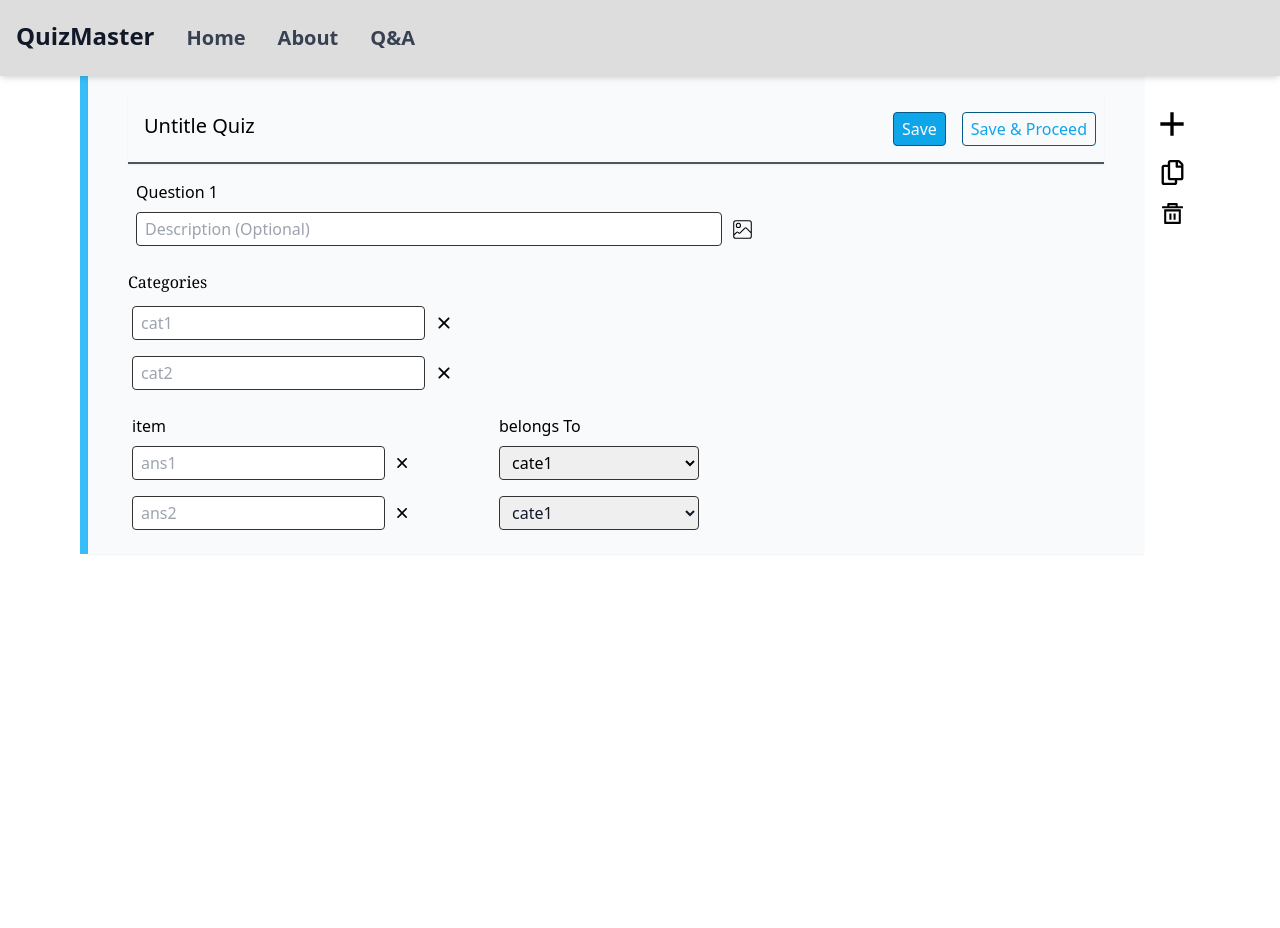
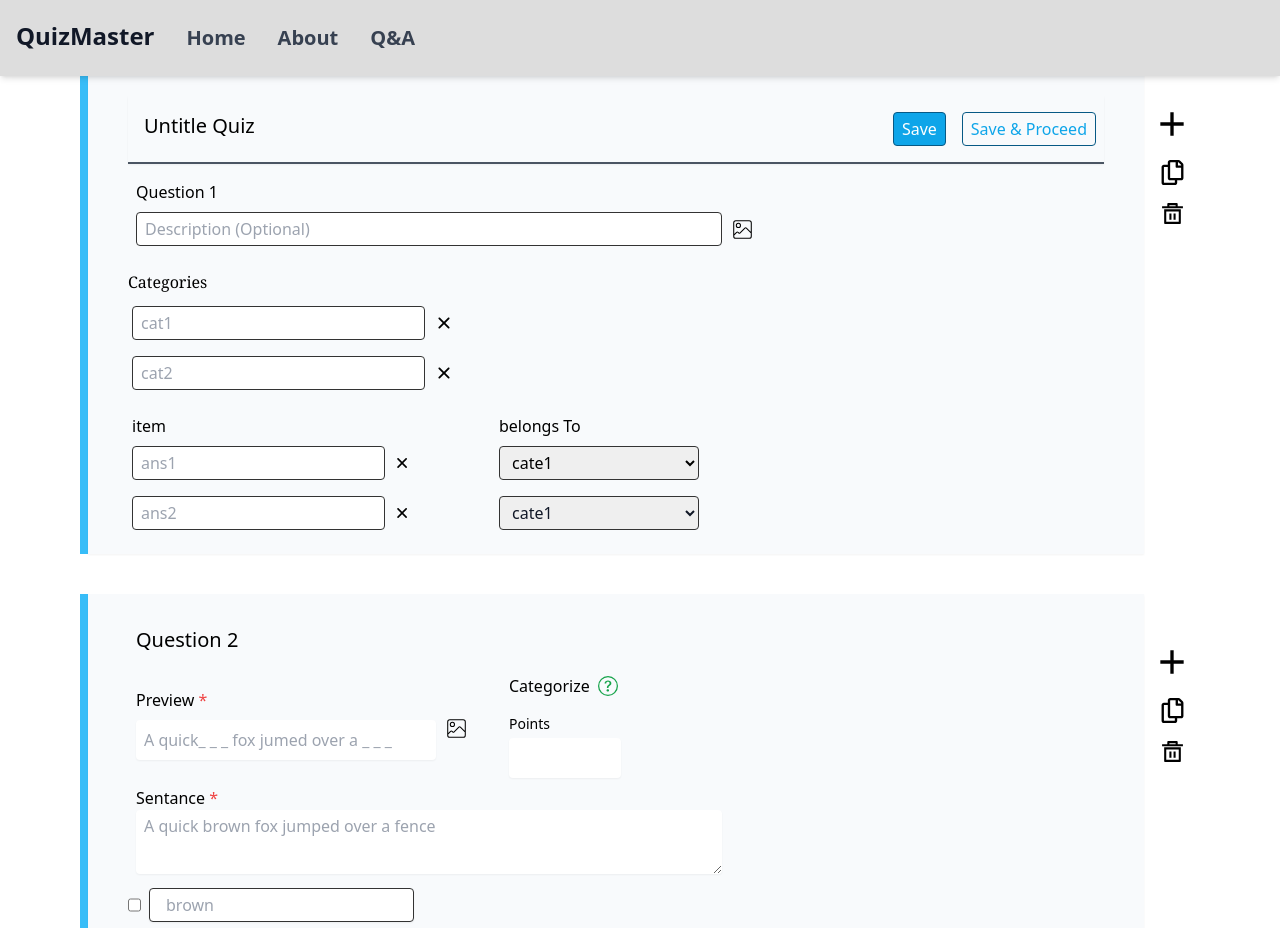
Before and after one commit to ahmadrazanawab/quizmaster, a React (Vite) app: page / in a window 1280 px wide. Shown: the top 928 px of the page. Before the commit the page ends 800 px from the top, so only its background shows below. Built offline with nearby package versions, Linux system fonts and the light colour scheme.

Commit message:
complete design Question Category 2

```diff
--- a/src/components/Home.jsx
+++ b/src/components/Home.jsx
@@ -1,10 +1,12 @@
 import React from 'react'
 import QuestionCat1 from './QuestionCat1'
+import QuestionCate2 from './QuestionCate2'
 
 const Home = () => {
   return (
     <div>
-       <QuestionCat1/>
+          <QuestionCat1 />
+          <QuestionCate2/>
     </div>
   )
 }
--- a/src/components/QuestionCat1.jsx
+++ b/src/components/QuestionCat1.jsx
@@ -14,7 +14,7 @@ const QuestionCat1 = () => {
         { id: 5, name: 'cate5' },
     ]
     return (
-      <div className='flex md:mx-20 mx-8 border-l-8 border-sky-400'>
+    <div className='flex md:mx-20 mx-8 border-l-8 border-sky-400'>
     <div className='shadow-sm w-[100%] bg-slate-50 pt-24 bt-10'>
           <div className='shadow-sm border-b-2 border-gray-600 flex mx-10 justify-between py-4'>
               <p className='text-xl cursor-pointer mx-4'>Untitle Quiz</p>
--- /dev/null
+++ b/src/components/QuestionCate2.jsx
@@ -0,0 +1,55 @@
+import React from 'react'
+import { CiImageOn } from "react-icons/ci";
+import { IoIosClose } from "react-icons/io";
+import { MdAdd } from "react-icons/md";
+import { FaRegCopy } from "react-icons/fa";
+import { RiDeleteBin5Line } from "react-icons/ri";
+import { BsQuestionCircle } from "react-icons/bs";
+
+const QuestionCate2 = () => {
+  return (
+    <div className='flex md:mx-20 mx-8 border-l-8 my-10  border-sky-400'>
+    <div className='shadow-sm w-[100%] bg-slate-50 pt-4 pb-14'>
+          <div className='flex mx-12 justify-between py-4'>
+              <p className='text-xl cursor-pointer'>Question 2</p>
+          </div>
+          <div className='mx-10 my-1'>
+              <div>
+                  {/* <label htmlFor="question" className='mx-2'>Preview <span className='text-red-500'>*</span></label> */}
+                      <div className='flex md:flex-row flex-col md:items-center'>
+                    <div className='flex flex-col justify-center'>
+                      <label htmlFor="question" className='mx-2'>Preview <span className='text-red-500'>*</span></label>
+                       <input type="text" className='bg-white shadow-sm xl:w-[700px] md:w-[300px] max-w-[300px] h-10 rounded outline-none px-2 py-1 mx-2 my-2' id='question' name='question1' placeholder='A quick_ _ _ fox jumed over a _ _ _' />
+                       </div>
+                        <label htmlFor="img"> <input type="file" className='hidden' name="txt,png,pdf,jpn" id="img" /> <CiImageOn className='cursor-pointer ' id='img' size={25} /></label>
+                          <div className='md:ml-10 mx-1 flex md:flex-col flex-row'>
+                              <label htmlFor="cloz" className='flex items-center'>Categorize <span className='mx-2'><BsQuestionCircle className='text-green-600 cursor-pointer' size={20} /></span></label>
+                              <label htmlFor="point" className='flex flex-col mt-4'><span className='text-sm'>Points</span><input type="text" className='shadow-sm outline-none w-28 h-10 rounded px-2 py-4 my-1' name="marks" id="point" /></label>
+                        </div>
+
+                </div>
+              </div>
+            </div>
+            <div className='mx-10 my-1'>
+              <div>
+                  <label htmlFor="question2" className='mx-2'>Sentance <span className='text-red-500'>*</span></label>
+                  <div className=''>
+                  <textarea name="question2" id="question2" cols="2" className='mx-2 w-[60%] h-16 outline-none shadow-sm rounded px-2 py-1' placeholder='A quick brown fox jumped over a fence' rows="2"></textarea>
+                  </div>
+              </div>
+              </div>
+              <div className='flex flex-col md:mx-10 mx-2'>
+                  <label htmlFor="color1" className='flex'><input type="checkbox" className='' name="" id="" /><input type="text" className='md:px-4 px-2  py-1 shadow-sm border-[1px] border-[#333] rounded mx-2 my-1 outline-none' name="clr" id="" placeholder='brown' /></label>
+                  <label htmlFor="color2"><input type="checkbox" name="" id="" /><input type="text" className='md:px-4 px-2 py-1 shadow-sm border-[1px] border-[#333] rounded mx-2 my-1 outline-none' name="clr" id="" placeholder='fence' /></label>
+              </div>
+        </div>
+            <div className='flex flex-col items-center pt-10 mx-2'>
+                <MdAdd className='my-2 cursor-pointer' size={40} />
+                <FaRegCopy className="my-2 cursor-pointer" size={25}/>
+                <RiDeleteBin5Line className='my-2 cursor-pointer ' size={25} />
+            </div>
+    </div>
+  )
+}
+
+export default QuestionCate2
```
